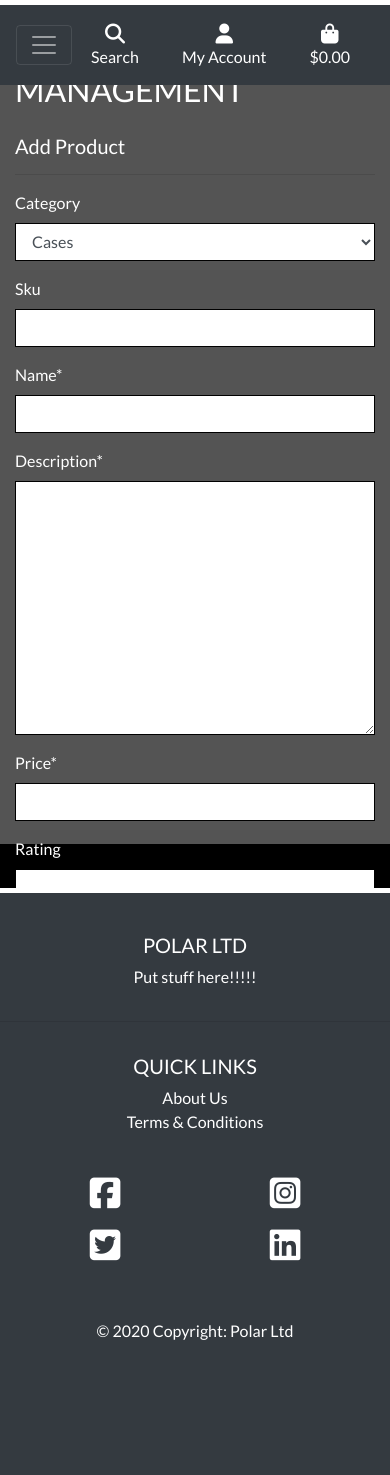
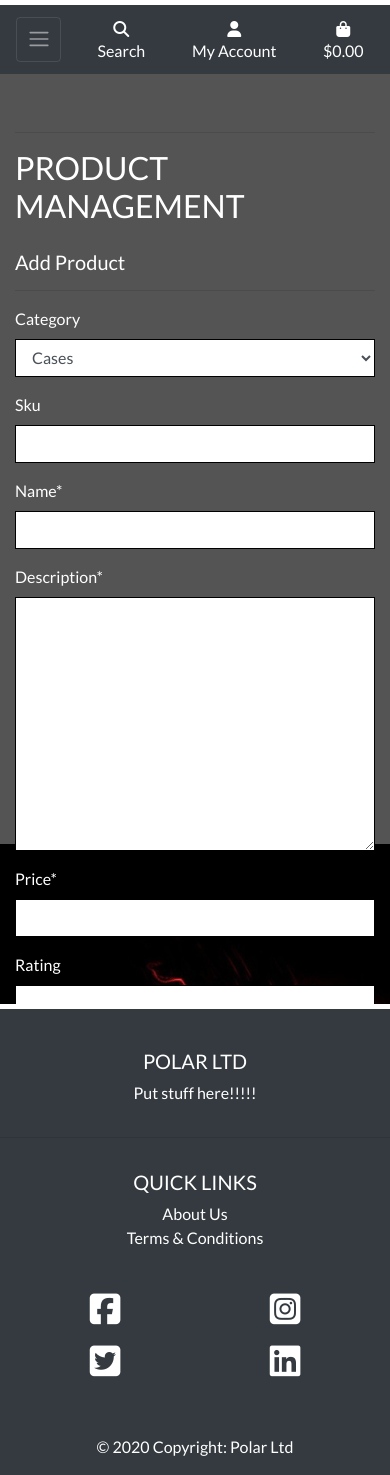
Before and after one commit to Code-Institute-Submissions/ML4-POLAR-Ecommerce, a Django app: page /products/add/ in a window 390 px wide. Before the commit the page ends 1340 px from the top, so only its background shows below. Run offline with Django 3.2, Linux system fonts and the light colour scheme; the visitor is signed in with stand-in values (Sample User, id 1); data comes from the database, SQL or seed files in the repository; parts of the project's set-up code (start-up, migrations or seed data) failed here and were passed over; some libraries are stand-ins or nearby versions.

Commit message:
Mobile Navbar links fix

```diff
--- a/Polar/settings.py
+++ b/Polar/settings.py
@@ -21,7 +21,8 @@ BASE_DIR = Path(__file__).resolve().parent.parent
 # See https://docs.djangoproject.com/en/3.1/howto/deployment/checklist/
 
 # SECURITY WARNING: keep the secret key used in production secret!
-SECRET_KEY = os.environ.get('SECRET_KEY', '')
+# SECRET_KEY = os.environ.get('SECRET_KEY', '')
+SECRET_KEY = '^2)=e40ab(d1ynj0vatk82vl7rw*wi4e=$ldnyvv5dok+ogd@g'
 
 # SECURITY WARNING: don't run with debug turned on in production!
 DEBUG = 'DEVELOPMENT' in os.environ
--- a/static/css/base.css
+++ b/static/css/base.css
@@ -161,7 +161,6 @@ input[name='q']::placeholder {
 }
 
 
-
 /* -------------------------------- Media Queries */
 
 /*xl screens */
@@ -186,6 +185,52 @@ input[name='q']::placeholder {
     }
 }
 
+@media (max-width: 991px) {
+    .header-container {
+        padding-top: 116px;
+    }
+
+    body {
+        height: calc(100vh - 116px);
+    }
+
+    .display-4.logo-font.text-black {
+        font-size: 2rem;
+    }
+
+    .nav-link {
+        padding: 0.15rem;
+    }
+
+    .nav-link i.fa-lg {
+        font-size: 1rem;
+    }
+
+    .navbar-toggler {
+        padding: .6rem .6rem;
+        font-size: 1rem;
+    }
+
+    #delivery-banner h4 {
+        font-size: .9rem;
+    }
+
+    .btn.btn-outline-black.rounded-0,
+    .btn.btn-black.rounded-0 {
+        padding: .375rem .375rem;
+    }
+
+    .btn.btn-outline-black.rounded-0.btn-lg,
+    .btn.btn-black.rounded-0.btn-lg {
+        padding: .375rem .375rem;
+        font-size: .75rem;
+    }
+
+    .increment-qty, .decrement-qty {
+        padding: .25rem .5rem !important;
+    }
+}
+
 
 /* Footer */
 
--- a/templates/base.html
+++ b/templates/base.html
@@ -134,6 +134,7 @@
       <div class="col-md-3 mb-md-0 mb-3">
         <h5 class="text-uppercase">Quick Links</h5>
 
+        <!--Quick links are for display only not meant to lead anywhere-->
         <ul class="list-unstyled">
           <li>
             <a href="#!" class="linked">About Us</a>
```
